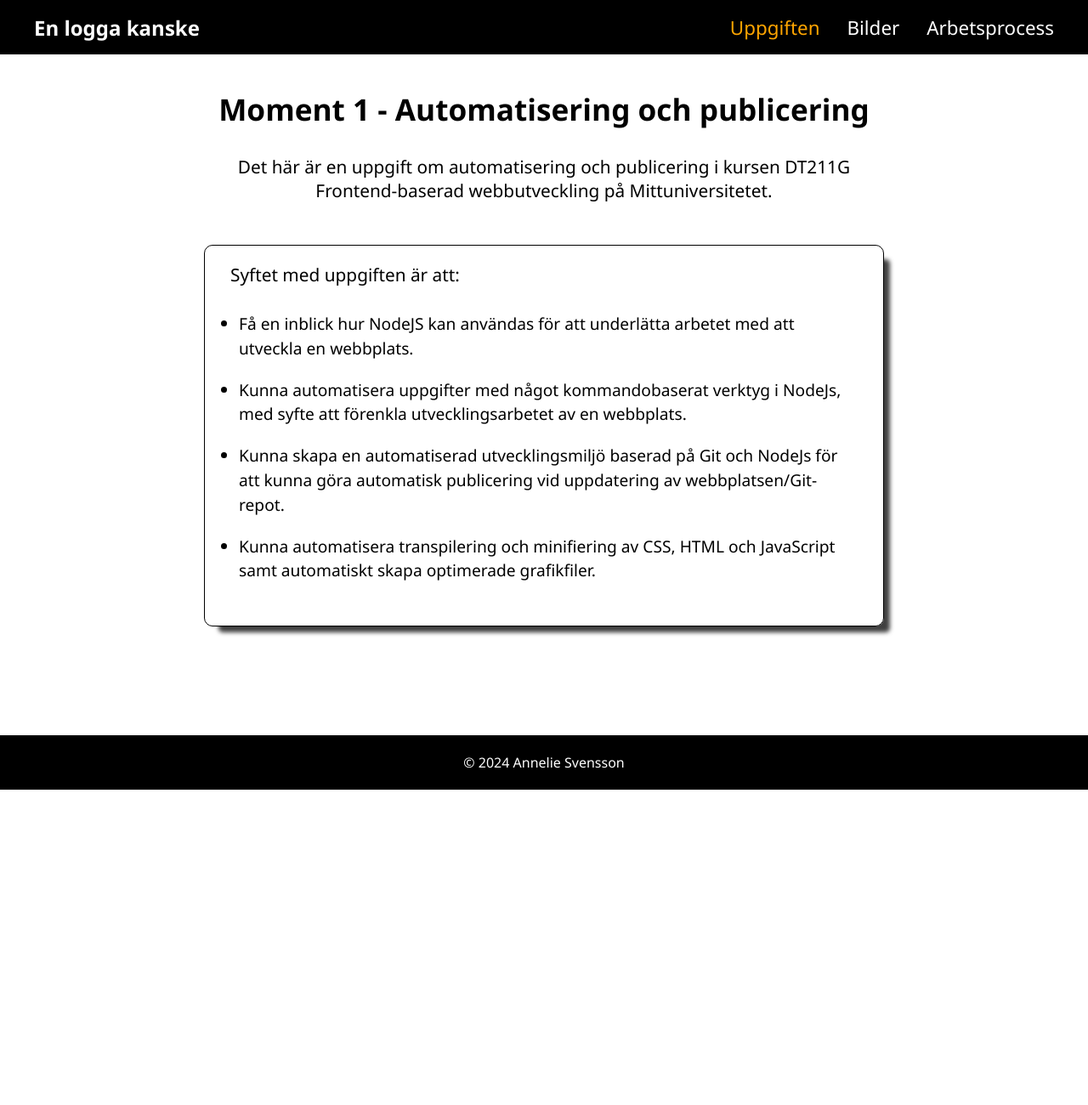
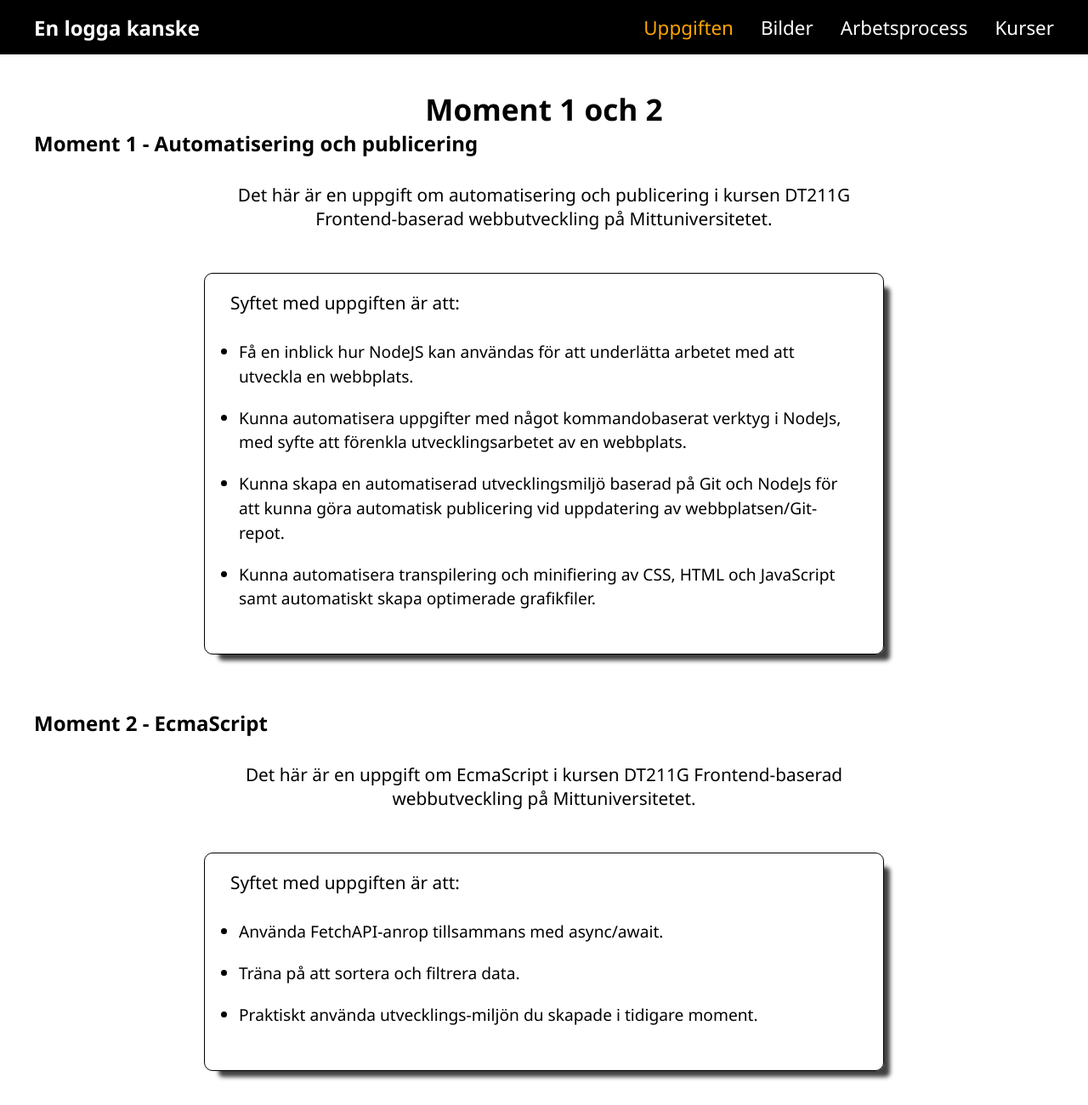
Before and after one commit to ansv88/Demowebb---Moment-1-DT211G, a website built with Parcel: page src/index.html in a window 1280 px wide. Shown: the top 1300 px of the page at 85% size. Before the commit the page ends 929 px from the top, so only its background shows below. Built offline with nearby package versions, Linux system fonts and the light colour scheme.

Commit message:
Lagt till undersida courses.html, uppdaterat navigering och info på  index.html

```diff
--- a/src/index.html
+++ b/src/index.html
@@ -6,7 +6,7 @@
     <meta name="viewport" content="width=device-width, initial-scale=1.0">
     <link rel="stylesheet" href="css/style.css">
     <link rel="stylesheet" href="https://cdnjs.cloudflare.com/ajax/libs/font-awesome/6.5.1/css/all.min.css">
-    <title>Moment 1 Automatisering och publicering</title>
+    <title>DT211G Moment 1 och 2</title>
     <script src="js/main.js" type="module"></script>
 </head>
 
@@ -18,6 +18,7 @@
                 <li class="active"><a href="index.html">Uppgiften</a></li>
                 <li><a href="pictures.html">Bilder</a></li>
                 <li><a href="process.html">Arbetsprocess</a></li>
+                <li><a href="courses.html">Kurser</a></li>
             </ul>
             <div class="toggle-btn">
                 <i class="fa-solid fa-bars"></i>
@@ -28,11 +29,13 @@
             <li><a href="index.html">Startsida</a></li>
             <li><a href="pictures.html">Bilder</a></li>
             <li><a href="process.html">Arbetsprocess</a></li>
+            <li><a href="courses.html">Kurser</a></li>
         </div>
     </header>
 
     <main>
-        <h1>Moment 1 - Automatisering och publicering</h1>
+        <h1>Moment 1 och 2</h1>
+        <h2>Moment 1 - Automatisering och publicering</h2>
         <section class="intro">
             <p>Det här är en uppgift om automatisering och publicering i kursen DT211G Frontend-baserad webbutveckling på
                 Mittuniversitetet.</p>
@@ -49,6 +52,20 @@
                     optimerade grafikfiler.</li>
             </ul>
         </section>
+
+        <h2>Moment 2 - EcmaScript</h2>
+        <section class="intro">
+            <p>Det här är en uppgift om EcmaScript i kursen DT211G Frontend-baserad webbutveckling på
+                Mittuniversitetet.</p>
+        </section>
+        <section class="task-list">
+            <p>Syftet med uppgiften är att:</p>
+            <ul>
+                <li>Använda FetchAPI-anrop tillsammans med async/await.</li>
+                <li>Träna på att sortera och filtrera data.</li>
+                <li>Praktiskt använda utvecklings-miljön du skapade i tidigare moment.</li>
+            </ul>
+        </section>
     </main>
 
     <footer id="footer">
```
Also changed, not shown: src/courses.html (added, +48 -0 lines), src/pictures.html (+3 -1 lines), src/process.html (+3 -1 lines).
